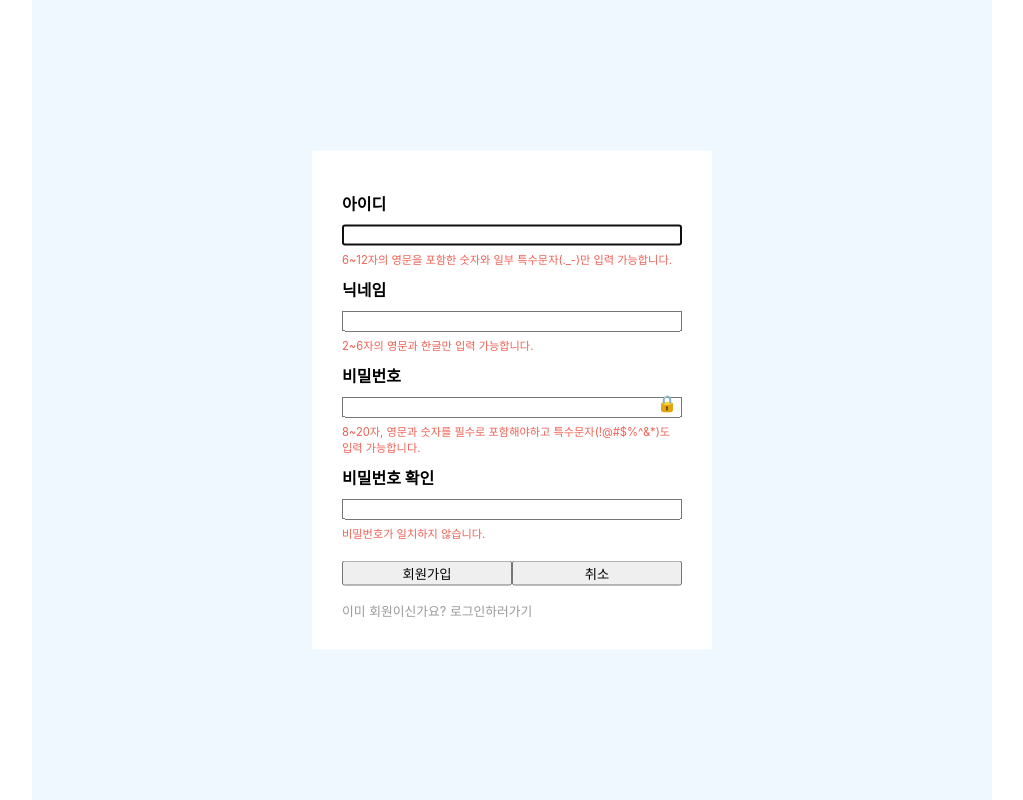
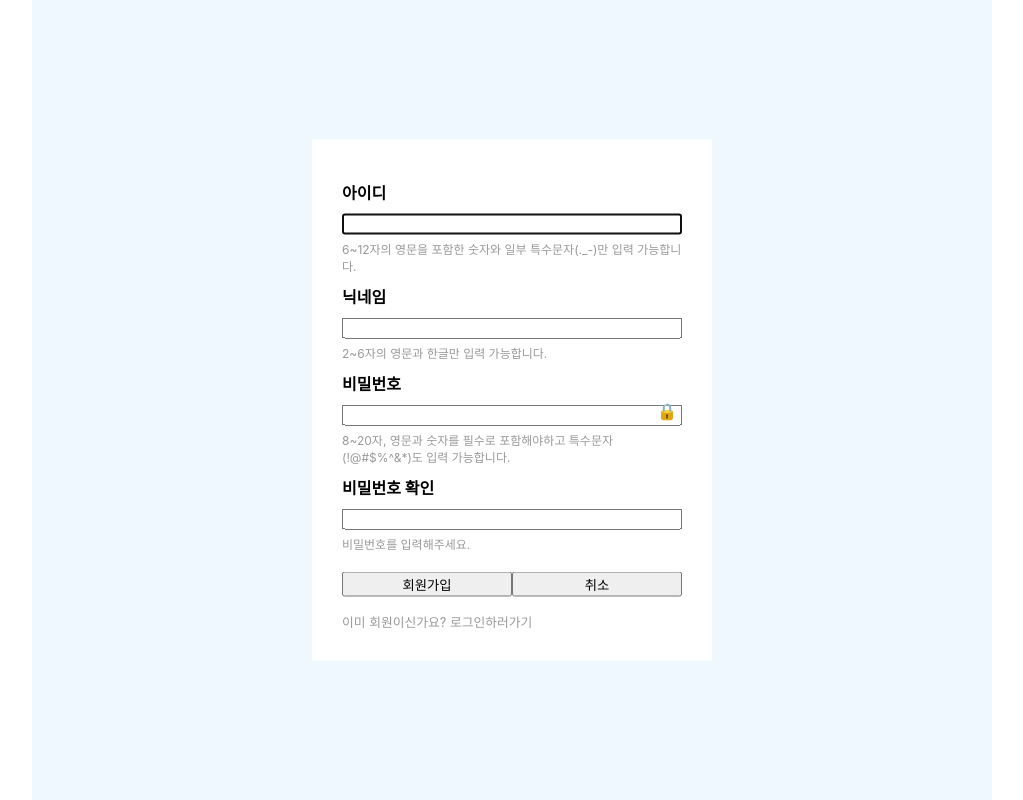
Before and after one commit to hanghae99-week6-team3/FE, a React (Create React App) app: page /join in a window 1280 px wide. Shown: the whole page, without its empty margins (128-1151 px from the left). Built offline with nearby package versions, Linux system fonts and the light colour scheme.

Commit message:
#1 로그인 클라이언트-서버 연결, 정규표현식 함수 파일 분리

```diff
--- a/src/app/slice/userSlice.jsx
+++ b/src/app/slice/userSlice.jsx
@@ -1,13 +1,28 @@
-import { createSlice } from "@reduxjs/toolkit";
+import { createAsyncThunk, createSlice } from "@reduxjs/toolkit";
+import axios from "axios";
+import { server_url } from ".";
 
-const initialState = []
+const initialState = {
+  users: [],
+  isLoading: false,
+  error: null,
+};
+
+const __postLogin = createAsyncThunk("/login", async (value, thunkAPI) => {
+  try {
+    // const { data } = await axios.post(`${server_url}/login`, value);
+    const { data } = await axios.get(`${server_url}/login`);
+    return thunkAPI.fulfillWithValue(data.token);
+  } catch (error) {
+    return thunkAPI.rejectWithValue(error);
+  }
+});
 
 const userSlice = createSlice({
-    name: 'userSlice',
-    initialState,
-    reducers: {
+  name: "userSlice",
+  initialState,
+  reducers: {},
+});
 
-    }
-})
-
+export { __postLogin };
 export default userSlice;
--- a/src/components/elements/StyledLogin.jsx
+++ b/src/components/elements/StyledLogin.jsx
@@ -1,9 +1,11 @@
 import styled from "styled-components";
 
 //컬러값 상수
+const GREY = "#999";
 const RED = "#ED6055";
 const GREEN = "#34A853";
 
+//폼 박스 스타일
 const StForm = styled.form`
   position: absolute;
 
@@ -15,6 +17,7 @@ const StForm = styled.form`
   transform: translate(-50%, -50%);
 `;
 
+//인풋 그룹(라벨, 인풋, 헬퍼)
 const StInputGroup = styled.div`
   position: relative;
   display: flex;
@@ -30,6 +33,7 @@ const StInputGroup = styled.div`
   }
 `;
 
+//버튼 그룹
 const StButtonGroup = styled.div`
   display: flex;
   margin-top: 20px;
@@ -39,6 +43,7 @@ const StButtonGroup = styled.div`
   }
 `;
 
+//비밀번호 보이게 하기
 const StLock = styled.div`
   position: absolute;
   margin-top: 40px;
@@ -47,12 +52,14 @@ const StLock = styled.div`
   cursor: pointer;
 `;
 
+//헬퍼
 const StHelper = styled.div`
   margin-top: 5px;
-  font-size: 0.7rem;
+  font-size: 0.75rem;
   color: ${(props) => props.color};
 `;
 
+//로그인, 회원가입 이동하는 텍스트
 const StAlreadyUser = styled.span`
   display: inline-block;
   margin-top: 15px;
@@ -65,4 +72,4 @@ const StAlreadyUser = styled.span`
   }
 `;
 
-export { RED, GREEN, StForm, StInputGroup, StButtonGroup, StLock, StHelper, StAlreadyUser };
+export { GREY, RED, GREEN, StForm, StInputGroup, StButtonGroup, StLock, StHelper, StAlreadyUser };
--- /dev/null
+++ b/src/components/elements/regExpLogin.jsx
@@ -0,0 +1,19 @@
+//ID 유효성 검사 함수
+const isId = (value) => {
+  const regExp = /^(?=.*[a-zA-Z])[-a-zA-Z0-9_.]{6,12}$/;
+  return regExp.test(value);
+};
+
+//닉네임 유효성 검사 함수
+const isNickname = (value) => {
+  const regExp = /^(?=.*[a-zA-Z가-힣])[a-zA-Z가-힣]{2,6}$/;
+  return regExp.test(value);
+};
+
+//비밀번호 유효성 검사 함수
+const isPassword = (value) => {
+  const regExp = /^(?=.*\d)(?=.*[a-zA-Z])[0-9a-zA-Z!@#$%^&*]{8,20}$/;
+  return regExp.test(value);
+};
+
+export { isId, isNickname, isPassword };
--- a/src/pages/Join.jsx
+++ b/src/pages/Join.jsx
@@ -5,6 +5,7 @@ import { useNavigate } from "react-router-dom";
 import { server_url } from "../app/slice";
 import Layout from "../components/common/Layout";
 import {
+  GREY,
   RED,
   GREEN,
   StForm,
@@ -14,6 +15,7 @@ import {
   StHelper,
   StAlreadyUser,
 } from "../components/elements/StyledLogin";
+import { isId, isNickname, isPassword } from "../components/elements/regExpLogin";
 
 const Join = () => {
   const navigate = useNavigate();
@@ -40,24 +42,6 @@ const Join = () => {
     const ok = true;
     // const { ok } = await axios.post(`${server_url}/auth`, nickname);
     return ok;
-  };
-
-  //ID 유효성 검사 함수
-  const isId = (value) => {
-    const regExp = /^(?=.*[a-zA-Z])[-a-zA-Z0-9_.]{6,12}$/;
-    return regExp.test(value);
-  };
-
-  //닉네임 유효성 검사 함수
-  const isNickname = (value) => {
-    const regExp = /^(?=.*[a-zA-Z가-힣])[a-zA-Z가-힣]{2,6}$/;
-    return regExp.test(value);
-  };
-
-  //비밀번호 유효성 검사 함수
-  const isPassword = (value) => {
-    const regExp = /^(?=.*\d)(?=.*[a-zA-Z])[0-9a-zA-Z!@#$%^&*]{8,20}$/;
-    return regExp.test(value);
   };
 
   //onSubmit 함수
@@ -98,7 +82,7 @@ const Join = () => {
           <label>아이디</label>
           <input type="text" autoFocus name="userId" value={joinUser.userId} onChange={onChangeHandler} />
           {!isId(joinUser.userId) ? (
-            <StHelper color={RED}>6~12자의 영문을 포함한 숫자와 일부 특수문자(._-)만 입력 가능합니다.</StHelper>
+            <StHelper color={GREY}>6~12자의 영문을 포함한 숫자와 일부 특수문자(._-)만 입력 가능합니다.</StHelper>
           ) : !checkId() ? (
             <StHelper color={RED}>중복된 아이디 입니다.</StHelper>
           ) : (
@@ -110,7 +94,7 @@ const Join = () => {
           <label>닉네임</label>
           <input type="text" name="nickname" value={joinUser.nickname} onChange={onChangeHandler} />
           {!isNickname(joinUser.nickname) ? (
-            <StHelper color={RED}>2~6자의 영문과 한글만 입력 가능합니다.</StHelper>
+            <StHelper color={GREY}>2~6자의 영문과 한글만 입력 가능합니다.</StHelper>
           ) : !checkNickname() ? (
             <StHelper color={RED}>중복된 닉네임 입니다.</StHelper>
           ) : (
@@ -130,7 +114,7 @@ const Join = () => {
           {isPassword(joinUser.password) ? (
             <StHelper color={GREEN}>사용하실 수 있는 비밀번호입니다.</StHelper>
           ) : (
-            <StHelper color={RED}>
+            <StHelper color={GREY}>
               8~20자, 영문과 숫자를 필수로 포함해야하고 특수문자(!@#$%^&*)도 입력 가능합니다.
             </StHelper>
           )}
@@ -139,7 +123,9 @@ const Join = () => {
         <StInputGroup>
           <label>비밀번호 확인</label>
           <input type="password" name="passwordConfirm" value={joinUser.passwordConfirm} onChange={onChangeHandler} />
-          {joinUser.password === joinUser.passwordConfirm && joinUser.passwordConfirm.length !== 0 ? (
+          {joinUser.passwordConfirm.length === 0 ? (
+            <StHelper color={GREY}>비밀번호를 입력해주세요.</StHelper>
+          ) : joinUser.password === joinUser.passwordConfirm ? (
             <StHelper color={GREEN}>비밀번호가 일치합니다.</StHelper>
           ) : (
             <StHelper color={RED}>비밀번호가 일치하지 않습니다.</StHelper>
--- a/src/pages/Login.jsx
+++ b/src/pages/Login.jsx
@@ -1,20 +1,15 @@
 import React from "react";
 import { useState } from "react";
+import { useDispatch } from "react-redux";
 import { useNavigate } from "react-router-dom";
 import Layout from "../components/common/Layout";
-import {
-  RED,
-  GREEN,
-  StForm,
-  StInputGroup,
-  StButtonGroup,
-  StLock,
-  StHelper,
-  StAlreadyUser,
-} from "../components/elements/StyledLogin";
+import { GREY, StForm, StInputGroup, StButtonGroup, StHelper, StAlreadyUser } from "../components/elements/StyledLogin";
+import { isId, isPassword } from "../components/elements/regExpLogin";
+import { __postLogin } from "../app/slice/userSlice";
 
 const Login = () => {
   const navigate = useNavigate();
+  const dispatch = useDispatch();
   const initialState = { id: 0, userId: "", password: "" };
   const [loginUser, setLoginUser] = useState(initialState);
 
@@ -23,19 +18,33 @@ const Login = () => {
     setLoginUser({ ...loginUser, [name]: value });
   };
 
+  const postLogin = (event) => {
+    event.preventDefault();
+    if (!loginUser.userId.trim() && !loginUser.password.trim()) {
+      alert("값을 입력해주세요.");
+    } else if (!isId(loginUser.userId) || !isPassword(loginUser.password)) {
+      alert("올바른 형식이 아닙니다.");
+    } else {
+      // dispatch(__postLogin(loginUser));
+      dispatch(__postLogin());
+    }
+  };
+
+  console.log(loginUser);
+
   return (
     <Layout>
-      <StForm>
+      <StForm onSubmit={postLogin}>
         <StInputGroup>
           <label>아이디</label>
           <input type="text" autoFocus name="userId" value={loginUser.userId} onChange={onChangeHandler} />
-          {!loginUser.userId ? <StHelper color={RED}>아이디를 입력하세요.</StHelper> : null}
+          {!loginUser.userId ? <StHelper color={GREY}>아이디를 입력하세요.</StHelper> : null}
         </StInputGroup>
 
         <StInputGroup>
           <label>비밀번호</label>
           <input type="password" name="password" value={loginUser.password} onChange={onChangeHandler} />
-          {!loginUser.password ? <StHelper color={RED}>비밀번호를 입력하세요.</StHelper> : null}
+          {!loginUser.password ? <StHelper color={GREY}>비밀번호를 입력하세요.</StHelper> : null}
         </StInputGroup>
 
         <StButtonGroup>
```
